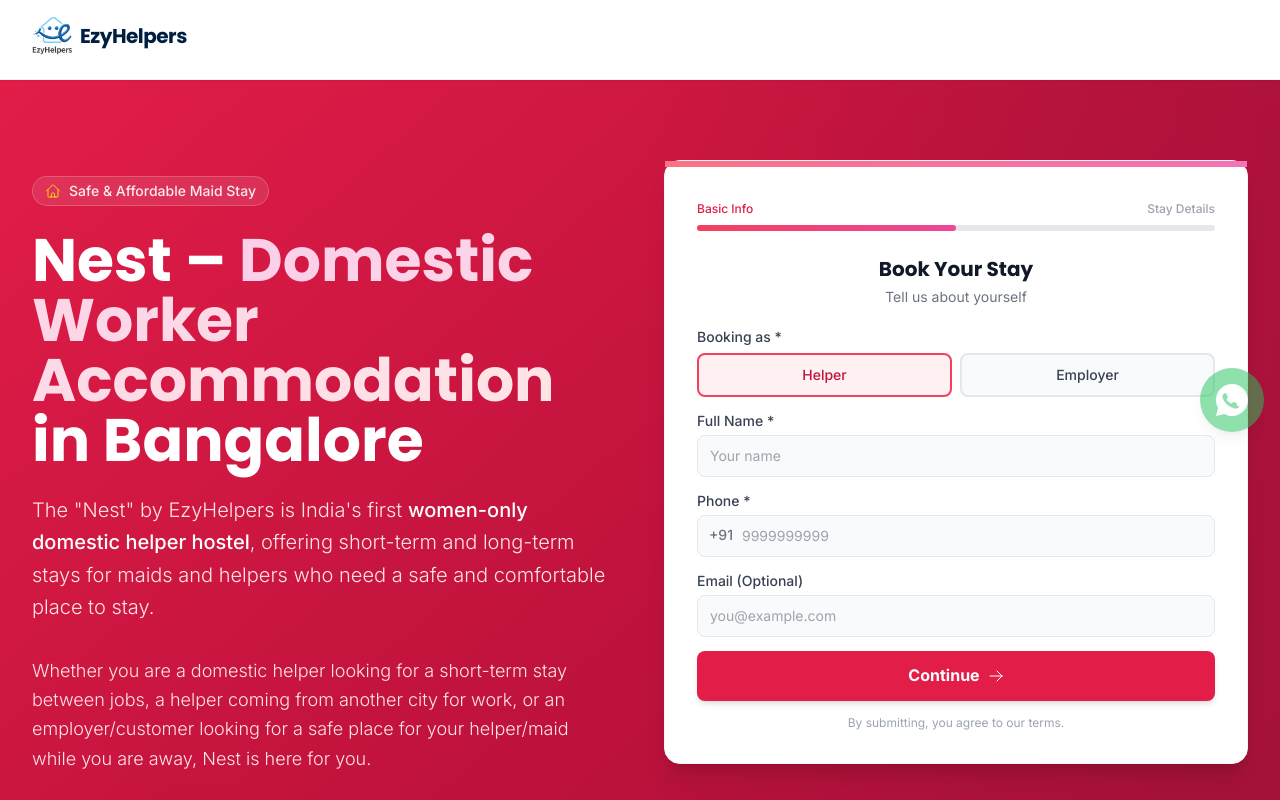
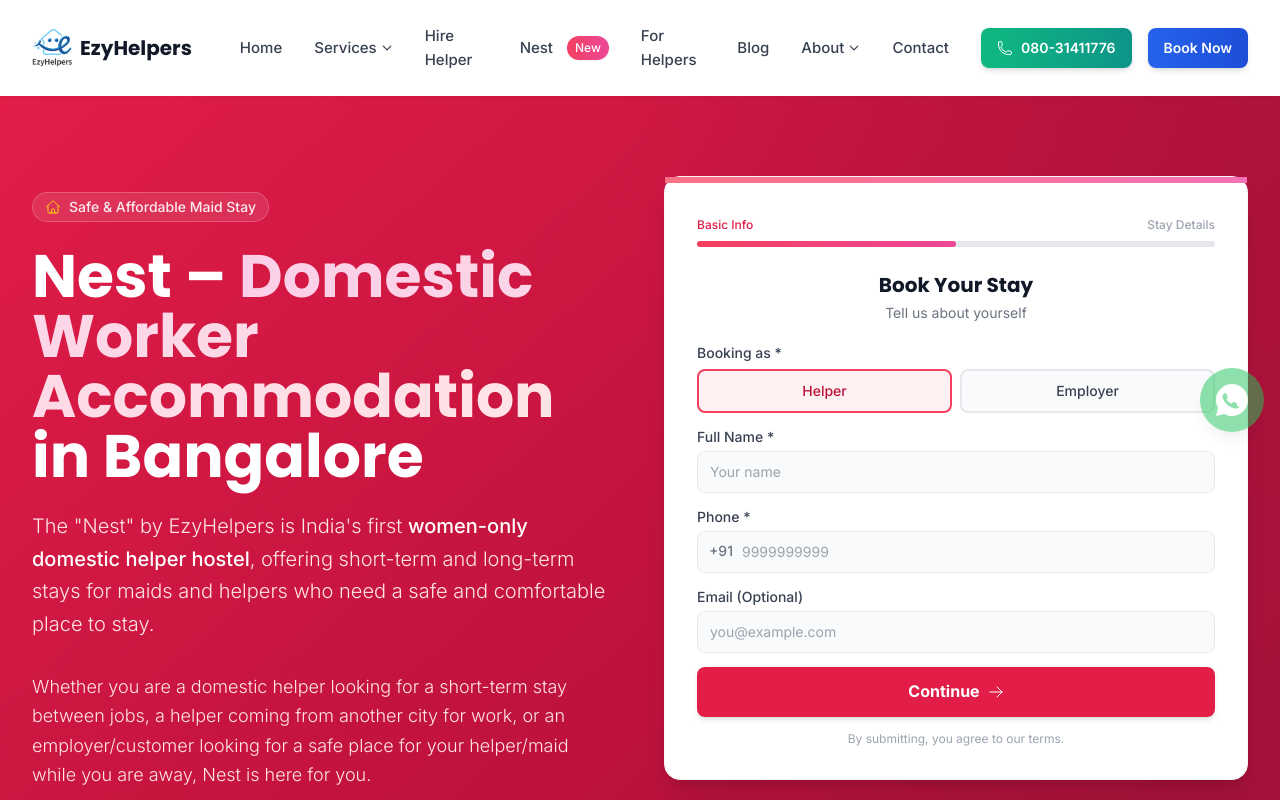
Before and after one commit to adonisarun123/ezysite, a Next.js app: page /nest in a window 1280 px wide. Shown: the top 800 px of the page. Built offline with nearby package versions, Linux system fonts and the light colour scheme.

Commit message:
fixed nest navbar

```diff
--- a/app/nest/NestPageClient.tsx
+++ b/app/nest/NestPageClient.tsx
@@ -1,8 +1,7 @@
 'use client'
 
 import React from 'react'
-import Link from 'next/link'
-import Image from 'next/image'
+import Navbar from '@/components/Navbar'
 import NestBookingForm from '@/components/NestBookingForm'
 import FAQAccordion from '@/components/FAQAccordion'
 import {
@@ -168,25 +167,7 @@
 
   return (
     <main className="min-h-screen bg-white font-sans selection:bg-rose-100 selection:text-rose-900">
-      {/* Simple Header */}
-      <header className="bg-white py-4 border-b border-gray-100 sticky top-0 z-50 backdrop-blur-md bg-white/90 shadow-sm">
-        <div className="container mx-auto px-4 sm:px-6 lg:px-8">
-          <Link href="/" className="inline-flex items-center space-x-2">
-            <div className="w-10 h-10 bg-transparent rounded-lg flex items-center justify-center">
-              <Image
-                src="/ezyhelper_logo_new.png"
-                alt="EzyHelpers Logo"
-                width={40}
-                height={40}
-                className="object-contain"
-                priority
-                quality={60}
-              />
-            </div>
-            <span className="text-xl font-bold text-primary-900 font-display tracking-tight">EzyHelpers</span>
-          </Link>
-        </div>
-      </header>
+      <Navbar />
 
       {/* Hero Section */}
       <section className="relative overflow-hidden bg-gradient-to-br from-rose-600 via-rose-700 to-rose-800 py-12 md:py-20">
```
